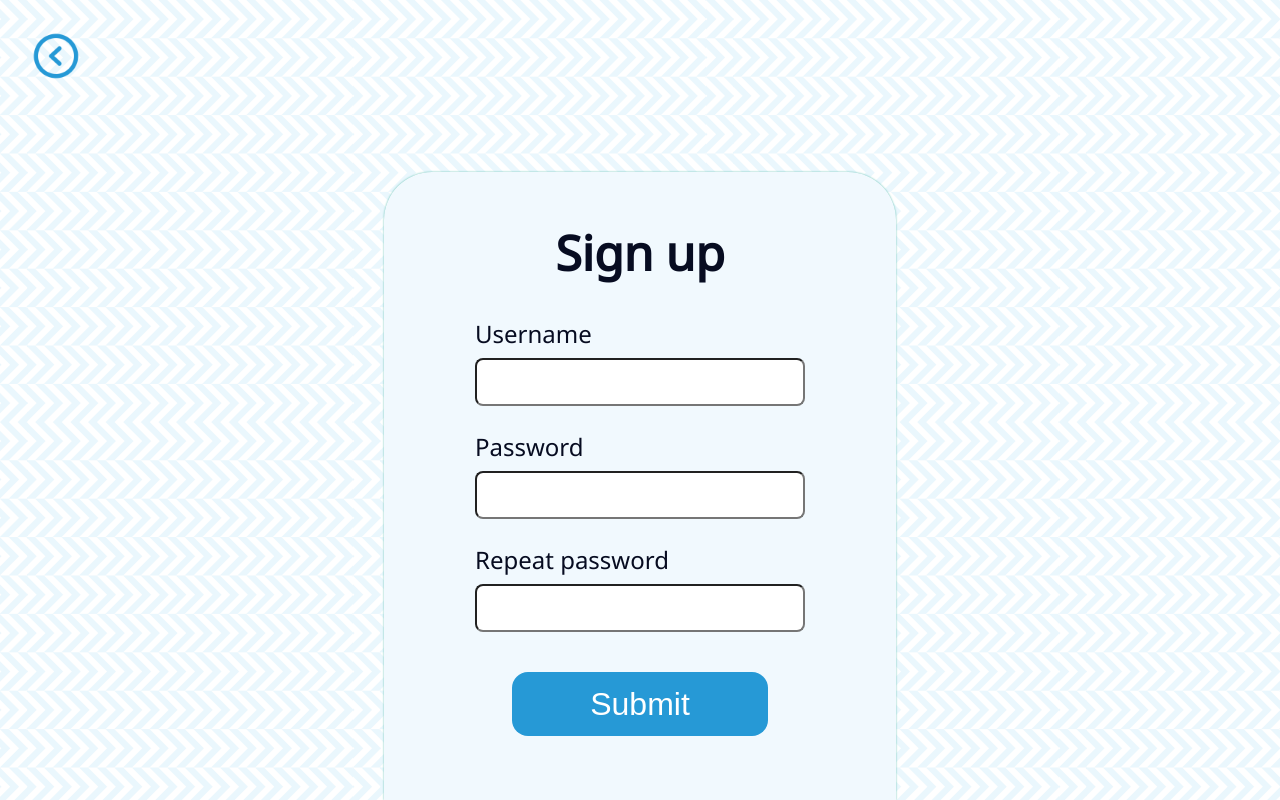
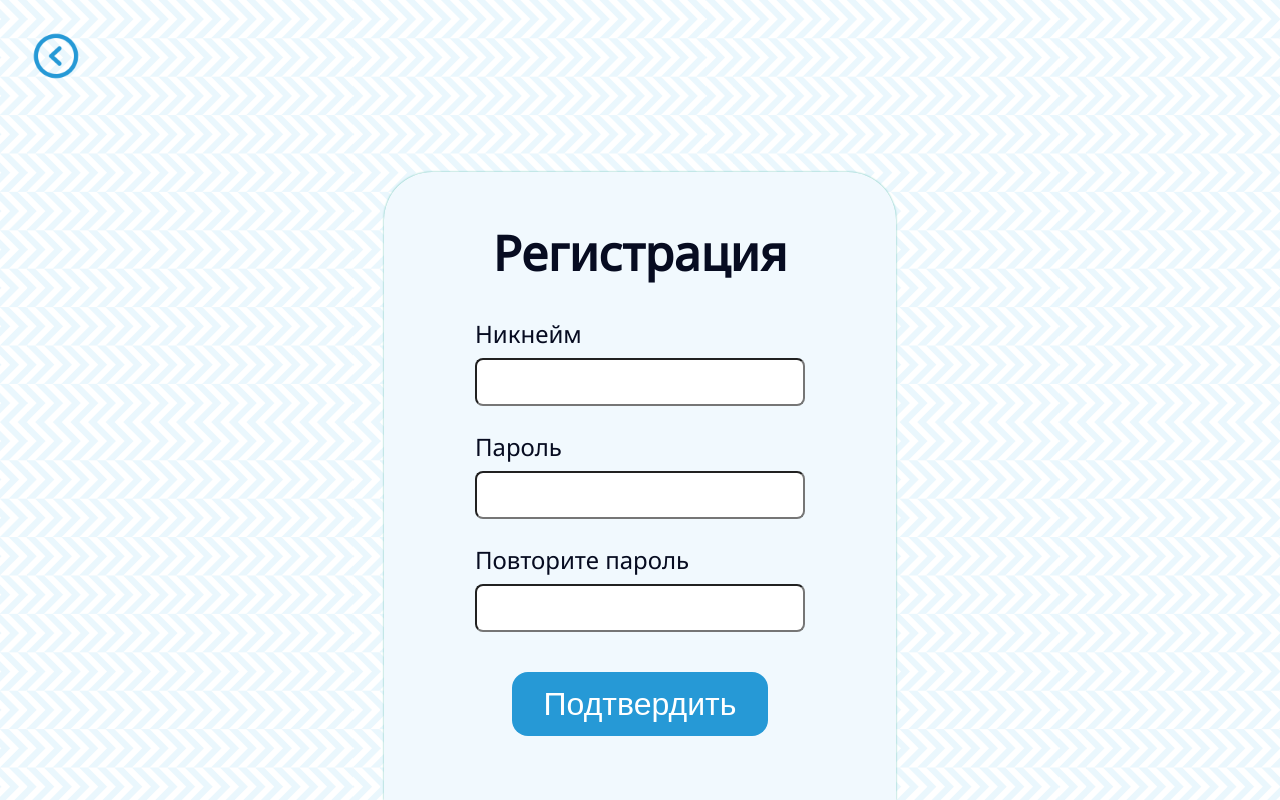
Before and after one commit to andreypremiere/chat, a Django app: page /signup/ in a window 1280 px wide. Run offline with Django 4.2, Linux system fonts and the light colour scheme.

Commit message:
russian localization

```diff
--- a/src/chat/templates/chat/base.html
+++ b/src/chat/templates/chat/base.html
@@ -14,7 +14,7 @@
 </head>
 
 <body>
-    <div class="back-button"><a href="/"><img src="{% static 'chat/images/back.png' %}" alt="Back"></a></div>
+    <div class="back-button"><a href="/"><img src="{% static 'chat/images/back.png' %}" alt="Назад"></a></div>
     <div class="container">
         {% block content %}
         {% endblock content %}
--- a/src/chat/templates/chat/signup.html
+++ b/src/chat/templates/chat/signup.html
@@ -1,25 +1,25 @@
 {% extends 'chat/base.html' %}
 
-{% block title %} Sign up | {% endblock title %} Welcome |
+{% block title %} Зарегистрироваться | {% endblock title %} Welcome |
 
 {% block content %}
 <div class="login-container">
-    <div class="login-container__header">Sign up</div>
+    <div class="login-container__header">Регистрация</div>
     <form method="post" action="." class="login-container__form">
         {% csrf_token %}
 
         <div class="login-container__item">
-            <label>Username</label>
+            <label>Никнейм</label>
             <input type="text" name="username">
         </div>
 
         <div class="login-container__item">
-            <label class="text-white">Password</label>
+            <label class="text-white">Пароль</label>
             <input type="password" name="password1">
         </div>
 
         <div class="login-container__item">
-            <label class="text-white">Repeat password</label>
+            <label class="text-white">Повторите пароль</label>
             <input type="password" name="password2">
         </div>
 
@@ -33,7 +33,7 @@
         {% endfor %}
         {% endif %}
 
-        <button class="login-container__button">Submit</button>
+        <button class="login-container__button">Подтвердить</button>
     </form>
 </div>
 {% endblock content %}
--- a/src/room/templates/room/room.html
+++ b/src/room/templates/room/room.html
@@ -8,7 +8,7 @@
         {% for m in messages %}
         <div class="chat-container__message">
             <div class="chat-container__message-avatar">
-                <img src="{% static 'chat/images/avatar.png' %}" alt="Avatar">
+                <img src="{% static 'chat/images/avatar.png' %}" alt="Аватар">
             </div>
             <div class="chat-container__message-content">
                 <b>{{ m.user.username }}</b><br>
@@ -18,9 +18,9 @@
         {% endfor %}
     </div>
     <form method="post" action="." class="chat-container__answer">
-        <input type="text" name="content" placeholder="Your message..." id="chat-message-input">
+        <input type="text" name="content" placeholder="Напишите сообщение..." id="chat-message-input">
 
-        <button id="chat-message-submit">Send</button>
+        <button id="chat-message-submit">Отправить</button>
     </form>
 </div>
 <script src="https://cdnjs.cloudflare.com/ajax/libs/crypto-js/4.1.1/crypto-js.min.js"></script>
--- a/src/room/templates/room/rooms.html
+++ b/src/room/templates/room/rooms.html
@@ -1,13 +1,13 @@
 {% extends 'chat/base.html' %}
-{% block title %}Rooms | {% endblock %}
+{% block title %}Комнаты | {% endblock %}
 {% block content %}
 <div class="rooms-container">
-    <div class="rooms-container__header">Rooms</div>
+    <div class="rooms-container__header">Комнаты</div>
     <div class="rooms-container__list">
         {% for room in rooms %}
         <div class="rooms-container__item">
             <div class="rooms-container__item-name">{{ room.name }}</div>
-            <a href="{% url 'room' room.slug %}" class="rooms-container__item-button">Join</a>
+            <a href="{% url 'room' room.slug %}" class="rooms-container__item-button">Войти</a>
         </div>
 
         {% endfor %}
```
Also changed, not shown: src/chat/templates/chat/frontpage.html (+4 -4 lines), src/chat/templates/chat/login.html (+5 -5 lines), src/db.sqlite3.
